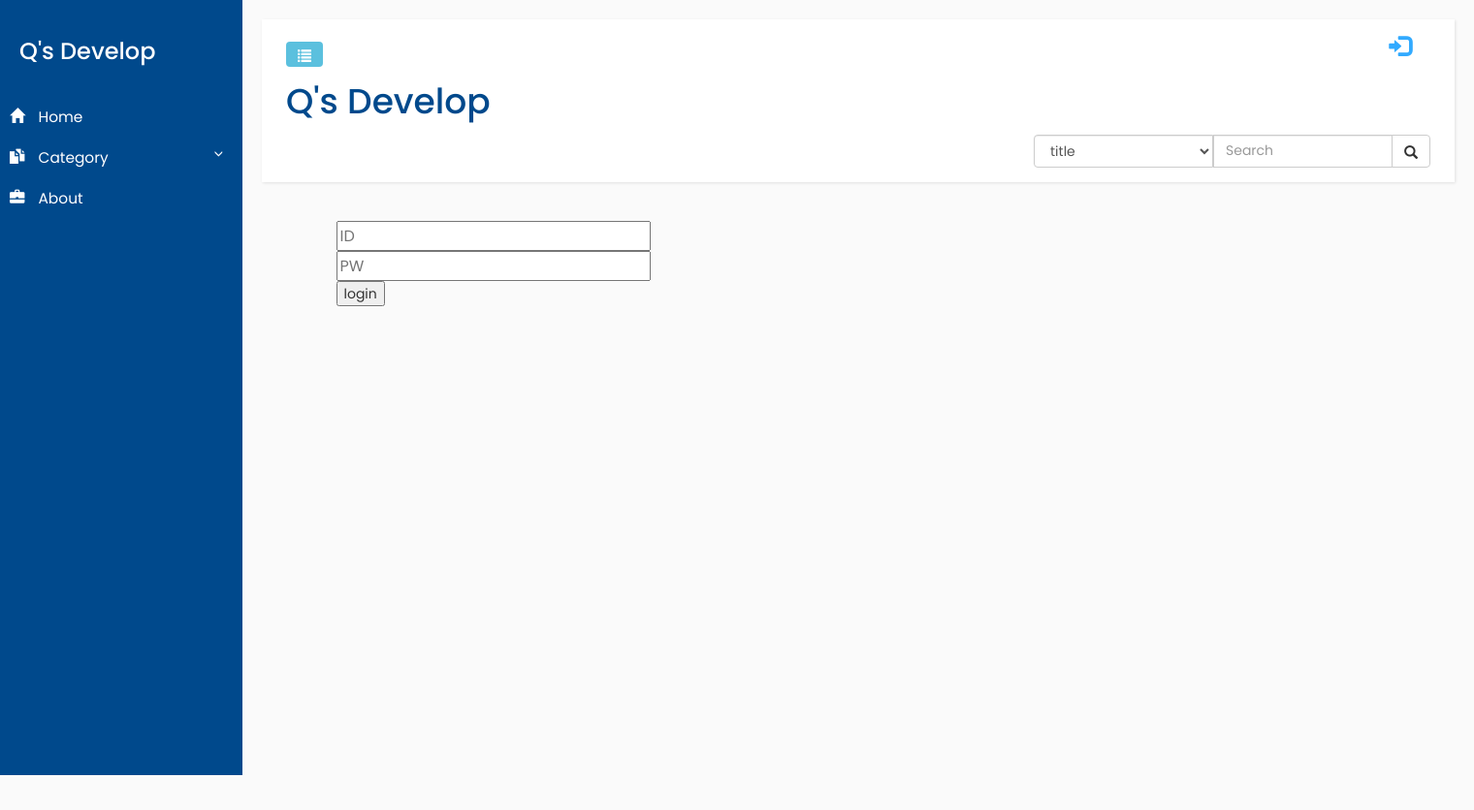
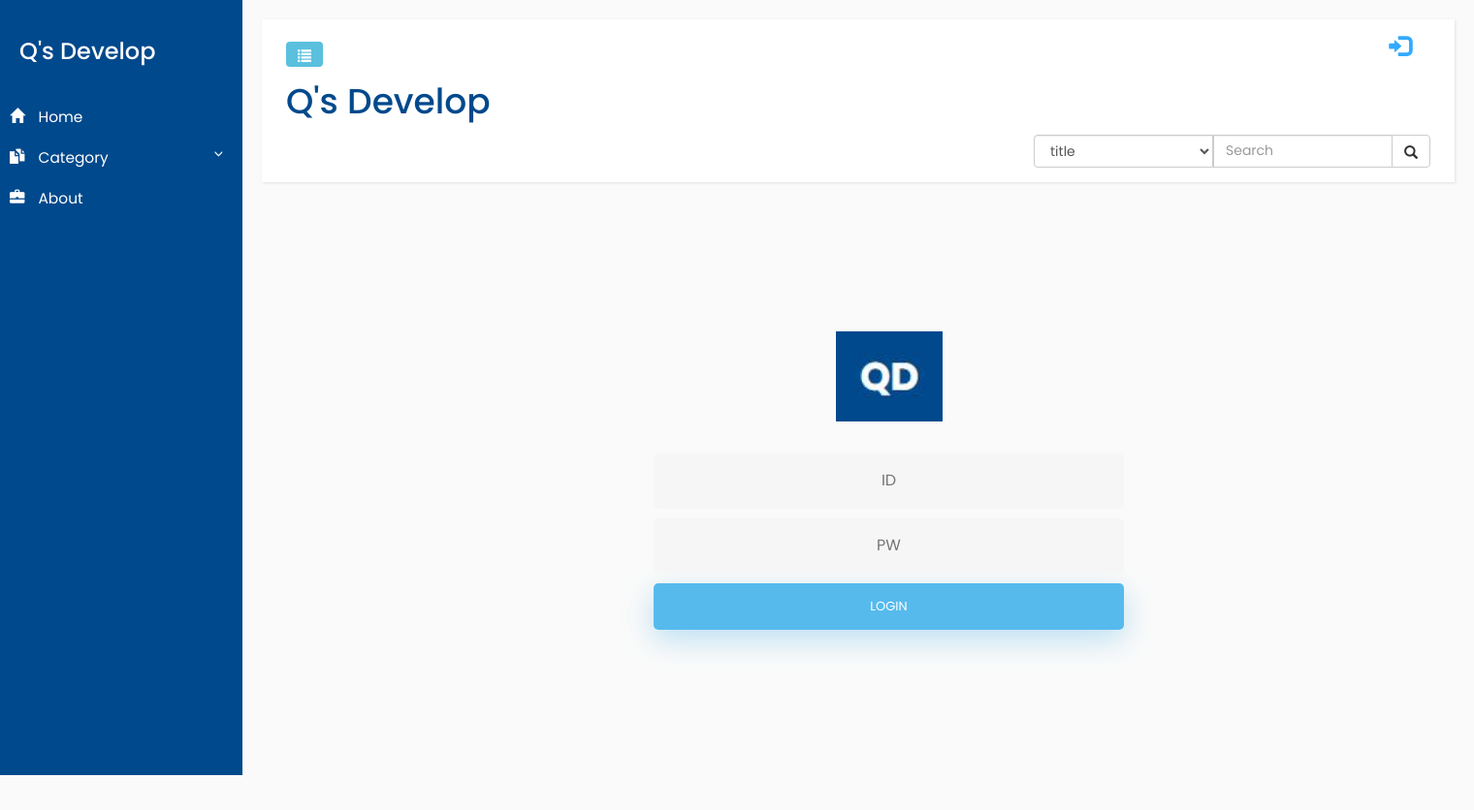
Before and after one commit to HyunQQ/django-blog, a Django app: page /signin/ in a window 1520 px wide. Shown: the whole page at 97% size. Before the commit the page ends 800 px from the top, so only its background shows below. Run offline with Django 3.2, Linux system fonts and the light colour scheme; some libraries are stand-ins or nearby versions.

Commit message:
LOGIN CSS 추가

```diff
--- a/blog/forms.py
+++ b/blog/forms.py
@@ -26,12 +26,12 @@ class LoginForm(forms.ModelForm):
     def __init__(self, *args, **kwargs):
         super().__init__(*args, **kwargs)
         self.fields['username'].widget.attrs.update({
-            'class':'fadeIn',
+            'class':'fadeIn signin',
             'id':'login',
             'placeholder':'ID',
         })
         self.fields['password'].widget.attrs.update({
-            'class':'fadeIn',
+            'class':'fadeIn signin',
             'id':'password',
             'placeholder':'PW',
         })
--- a/blog/static/blog/css/login.css
+++ b/blog/static/blog/css/login.css
@@ -2,91 +2,13 @@
 /* BASIC */
 /* from  https://bootsnipp.com/snippets/dldxB */
 
-html {
-    background-color: #56baed;
-  }
-
-  body {
-    font-family: "Poppins", sans-serif;
-    height: 100vh;
-  }
-
-  a {
-    color: #92badd;
-    display:inline-block;
-    text-decoration: none;
-    font-weight: 400;
-  }
-
-  h2 {
-    text-align: center;
-    font-size: 16px;
-    font-weight: 600;
-    text-transform: uppercase;
-    display:inline-block;
-    margin: 40px 8px 10px 8px;
-    color: #cccccc;
-  }
-
-
-
-  /* STRUCTURE */
-
-  .wrapper {
-    display: flex;
-    align-items: center;
-    flex-direction: column;
-    justify-content: center;
-    width: 100%;
-    min-height: 100%;
-    padding: 20px;
-  }
-
-  #formContent {
-    -webkit-border-radius: 10px 10px 10px 10px;
-    border-radius: 10px 10px 10px 10px;
-    background: #fff;
-    padding: 30px;
-    width: 90%;
-    max-width: 450px;
-    position: relative;
-    padding: 0px;
-    -webkit-box-shadow: 0 30px 60px 0 rgba(0,0,0,0.3);
-    box-shadow: 0 30px 60px 0 rgba(0,0,0,0.3);
-    text-align: center;
-  }
-
-  #formFooter {
-    background-color: #f6f6f6;
-    border-top: 1px solid #dce8f1;
-    padding: 25px;
-    text-align: center;
-    -webkit-border-radius: 0 0 10px 10px;
-    border-radius: 0 0 10px 10px;
-  }
-
-
-
-  /* TABS */
-
-  h2.inactive {
-    color: #cccccc;
-  }
-
-  h2.active {
-    color: #0d0d0d;
-    border-bottom: 2px solid #5fbae9;
-  }
-
-
-
 /* FORM TYPOGRAPHY*/
 
-  input[type=button], input[type=submit], input[type=reset]  {
+#signin_submit {
   background-color: #56baed;
   border: none;
   color: white;
-    padding: 15px 80px;
+  /* padding: 15px 80px; */
   text-align: center;
   text-decoration: none;
   display: inline-block;
@@ -96,27 +18,29 @@ html {
   box-shadow: 0 10px 30px 0 rgba(95,186,233,0.4);
   -webkit-border-radius: 5px 5px 5px 5px;
   border-radius: 5px 5px 5px 5px;
-    margin: 5px 20px 40px 20px;
+  /* margin: 5px 20px 40px 20px; */
   -webkit-transition: all 0.3s ease-in-out;
   -moz-transition: all 0.3s ease-in-out;
   -ms-transition: all 0.3s ease-in-out;
   -o-transition: all 0.3s ease-in-out;
   transition: all 0.3s ease-in-out;
+  margin: 5px;
+  width: 85%;
+  padding: 15px 32px;
 }
 
-  input[type=button]:hover, input[type=submit]:hover, input[type=reset]:hover  {
+#signin_submit:hover, #signin_submit:hover, #signin_submit:hover  {
   background-color: #39ace7;
 }
 
-  input[type=button]:active, input[type=submit]:active, input[type=reset]:active  {
+#signin_submit:active, #signin_submit:active, #signin_submit:active  {
   -moz-transform: scale(0.95);
   -webkit-transform: scale(0.95);
   -o-transform: scale(0.95);
   -ms-transform: scale(0.95);
   transform: scale(0.95);
 }
-
-  input[type=text] {
+.signin {
   background-color: #f6f6f6;
   border: none;
   color: #0d0d0d;
@@ -137,12 +61,12 @@ html {
   border-radius: 5px 5px 5px 5px;
 }
 
-  input[type=text]:focus {
+.signin:focus{
   background-color: #fff;
   border-bottom: 2px solid #5fbae9;
 }
 
-  input[type=text]:placeholder {
+.signin:placeholder{
   color: #cccccc;
 }
 
@@ -250,14 +174,15 @@ html {
   width: 100%;
 }
 
+/* etc */
+.signin_div{
+  width: 50%;
+  height: 50%;
+  margin: 10% auto;
+  text-align: center;
 
-
-  /* OTHERS */
-
-  *:focus {
-      outline: none;
 }
-
-  #icon {
-    width:60%;
+#signin_logo{
+  width: 110px;
+  margin-bottom: 5%;
 }
--- a/blog/templates/registration/login.html
+++ b/blog/templates/registration/login.html
@@ -1,25 +1,21 @@
 {% extends "blog/base.html" %}
+{% load static %}
 
 {% block content %}
+<link rel="stylesheet" href="{% static 'blog/css/login.css'%}">
+<div class="signin_div">
+
+    <img src="{% static 'blog/image/qd_icon.jpg'%}" id="signin_logo">
     {% if form.errors %}
         <p>이름과 비밀번호가 일치하지 않습니다. 다시 시도해주세요.</p>
     {% endif %}
 
     <form method="post" action="{% url 'login' %}">
     {% csrf_token %}
-        <table>
-            <tr>
-                <!-- <td>{{ form.username.label_tag }}</td> -->
-                <td>{{ form.username}}</td>
-            </tr>
-            <tr>
-                <!-- <td>{{ form.password.label_tag}}</td> -->
-                <td>{{ form.password }}</td>
-            </tr>
-        </table>
-
-        <input type="submit" value="login" />
-        <input type="hidden" name="next" vlaue="{{ next }}" />
+    {{ form.username}}
+    {{ form.password }}
+    <input type="submit" id="signin_submit" value="login" />
+    <input type="hidden" name="next" vlaue="{{ next }}" />
     </form>
-
+</div>
 {% endblock%}
```
Also changed, not shown: db.sqlite3. Lines whose indentation alone changed are shown as unchanged.
